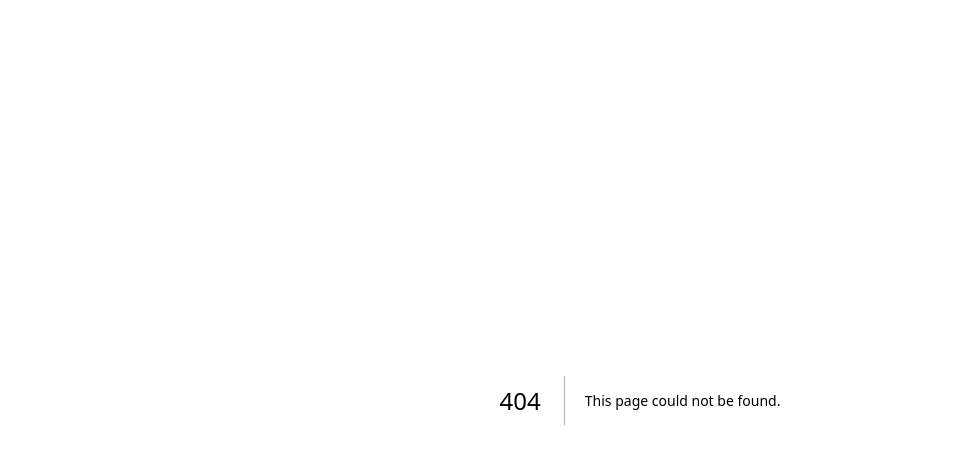
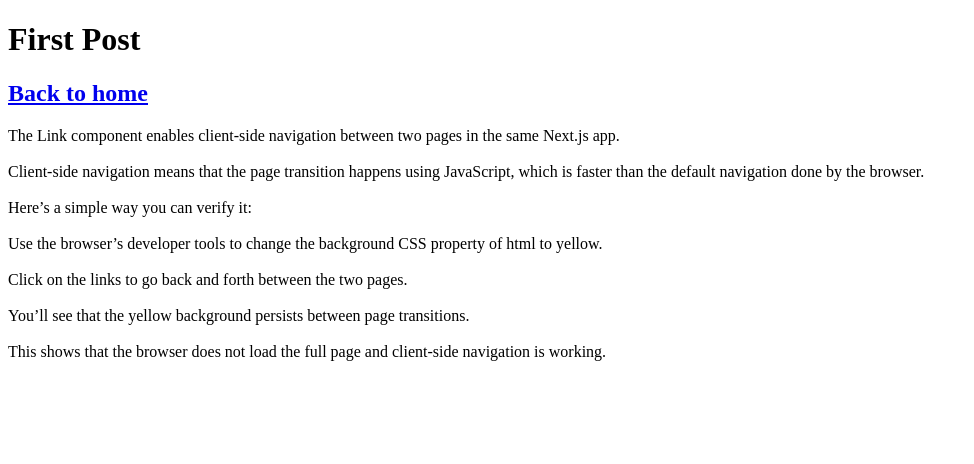
Before and after one commit to jeremygradisher/nextjs-blog, a Next.js app: page /posts/first-post in a window 1280 px wide. Before the commit this address had no page. Shown: the top 464 px of the page, without its empty margins (0-974 px from the left). Built offline with nearby package versions, Linux system fonts and the light colour scheme.

Commit message:
Added a page and some linking

```diff
--- a/pages/index.js
+++ b/pages/index.js
@@ -1,5 +1,6 @@
 import Head from 'next/head';
 import styles from '../styles/Home.module.css';
+import Link from 'next/link';
 
 export default function Home() {
   return (
@@ -11,7 +12,7 @@ export default function Home() {
 
       <main>
         <h1 className={styles.title}>
-          WWWWelcome to <a href="https://nextjs.org">Next.js!</a>
+          Read <Link href="/posts/first-post">this page!</Link>
         </h1>
 
         <p className={styles.description}>
--- /dev/null
+++ b/pages/posts/first-post.js
@@ -0,0 +1,25 @@
+import Link from 'next/link';
+
+export default function FirstPost() {
+  return (
+    <>
+      <h1>First Post</h1>
+      <h2>
+        <Link href="/">Back to home</Link>
+      </h2>
+      <p>
+      The Link component enables client-side navigation between two pages in the same Next.js app.<br /><br />
+
+      Client-side navigation means that the page transition happens using JavaScript, which is faster than
+      the default navigation done by the browser.<br /><br />
+
+      Here’s a simple way you can verify it:<br /><br />
+
+      Use the browser’s developer tools to change the background CSS property of html to yellow.<br /><br />
+      Click on the links to go back and forth between the two pages.<br /><br />
+      You’ll see that the yellow background persists between page transitions.<br /><br />
+      This shows that the browser does not load the full page and client-side navigation is working.
+      </p>
+    </>
+  );
+}
```
